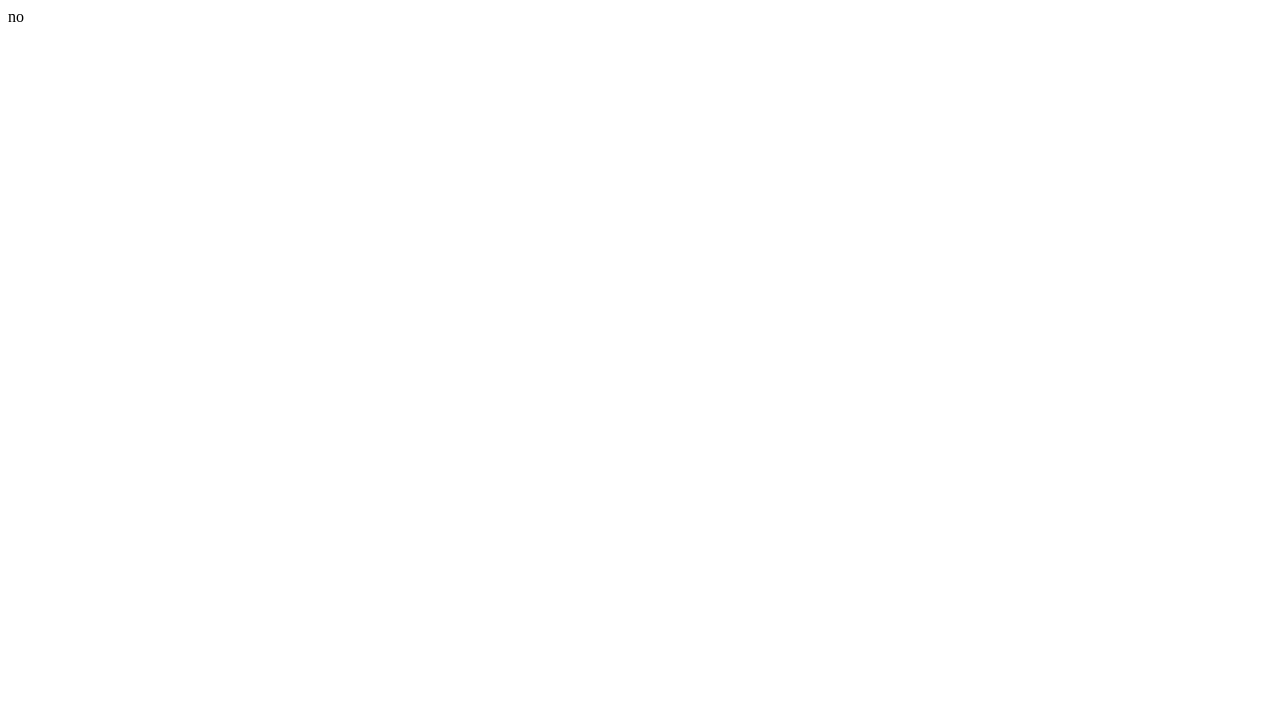
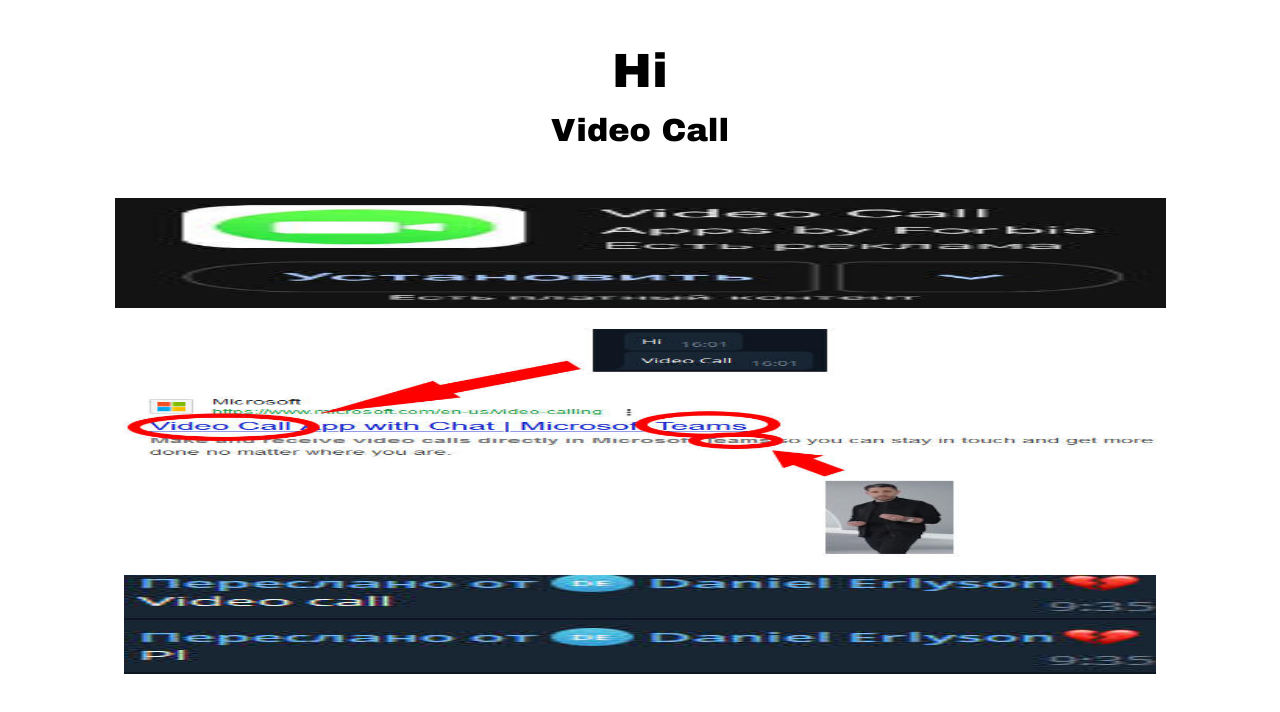
Before and after one commit to HiVideoCall/hivideocall.github.io, a plain HTML site: page index.htm in a window 1280 px wide. Drawn offline with Linux system fonts and the light colour scheme.

Commit message:
Add files via upload

```diff
--- a/index.htm
+++ b/index.htm
@@ -1 +1,25 @@
-no
+<html>
+
+<head>
+<meta http-equiv="Content-Language" content="en-us">
+<meta http-equiv="Content-Type" content="text/html; charset=windows-1252">
+<title>Hi</title>
+<meta name="description" content="Video Call">
+<!--mstheme--><link rel="stylesheet" type="text/css" href="../_themes/cascade/casc1011.css"><meta name="Microsoft Theme" content="cascade 1011, default">
+</head>
+
+<body>
+
+<p align="center">
+<font face="Bahnschrift SemiBold Condensed" color="#FFFFFF" size="6">
+<marquee>Video Call</marquee></font><font face="Arial Black" size="7">Hi</font></p>
+<p align="center"><font face="Arial Black" size="6">Video Call</font></p>
+<p align="center">&nbsp;</p>
+<p align="center"><img border="0" src="index.2.jpg" width="1051" height="110"></p>
+<p align="center"><font face="Bahnschrift SemiBold Condensed" size="6">
+<img border="0" src="index.3.jpg" width="1035" height="235"></font></p>
+<p align="center"><img border="0" src="index.4.jpg" width="1032" height="99"></p>
+
+</body>
+
+</html>
```
Also changed, not shown: index.4.jpg (added).
